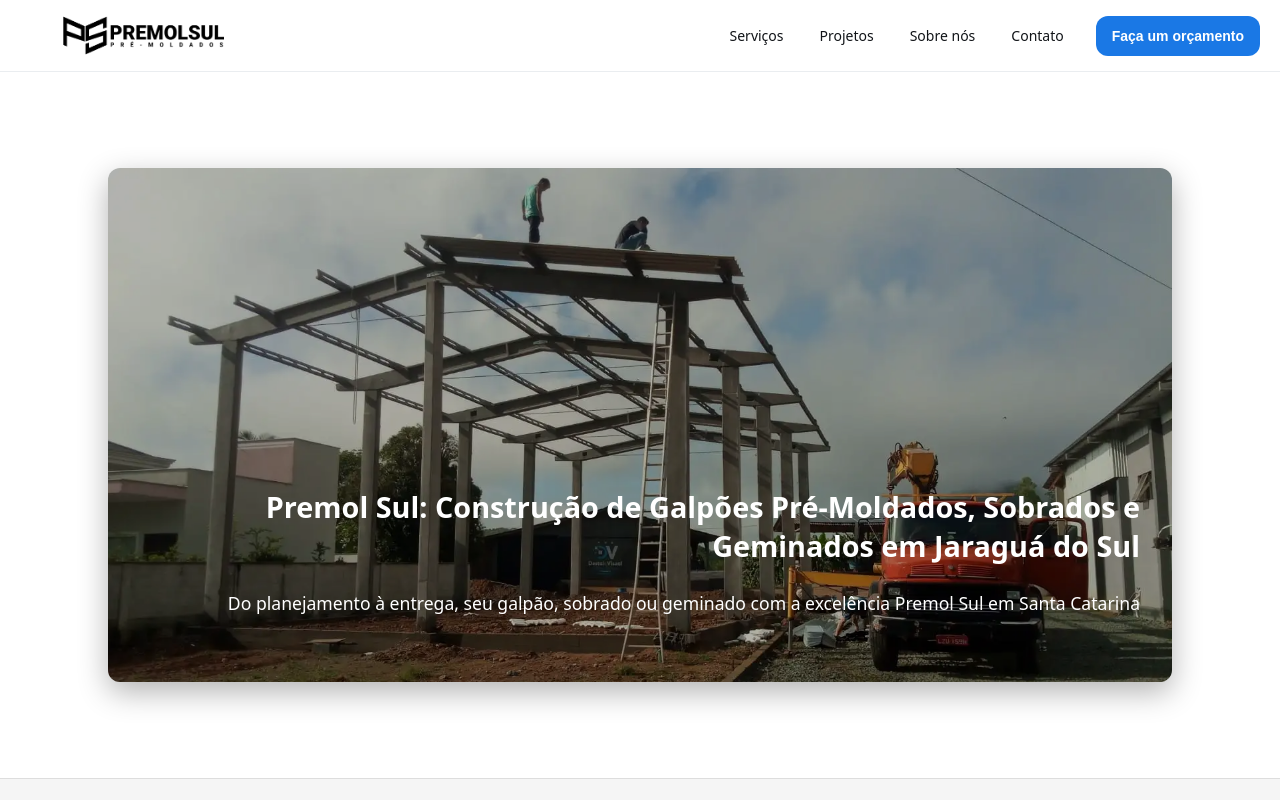
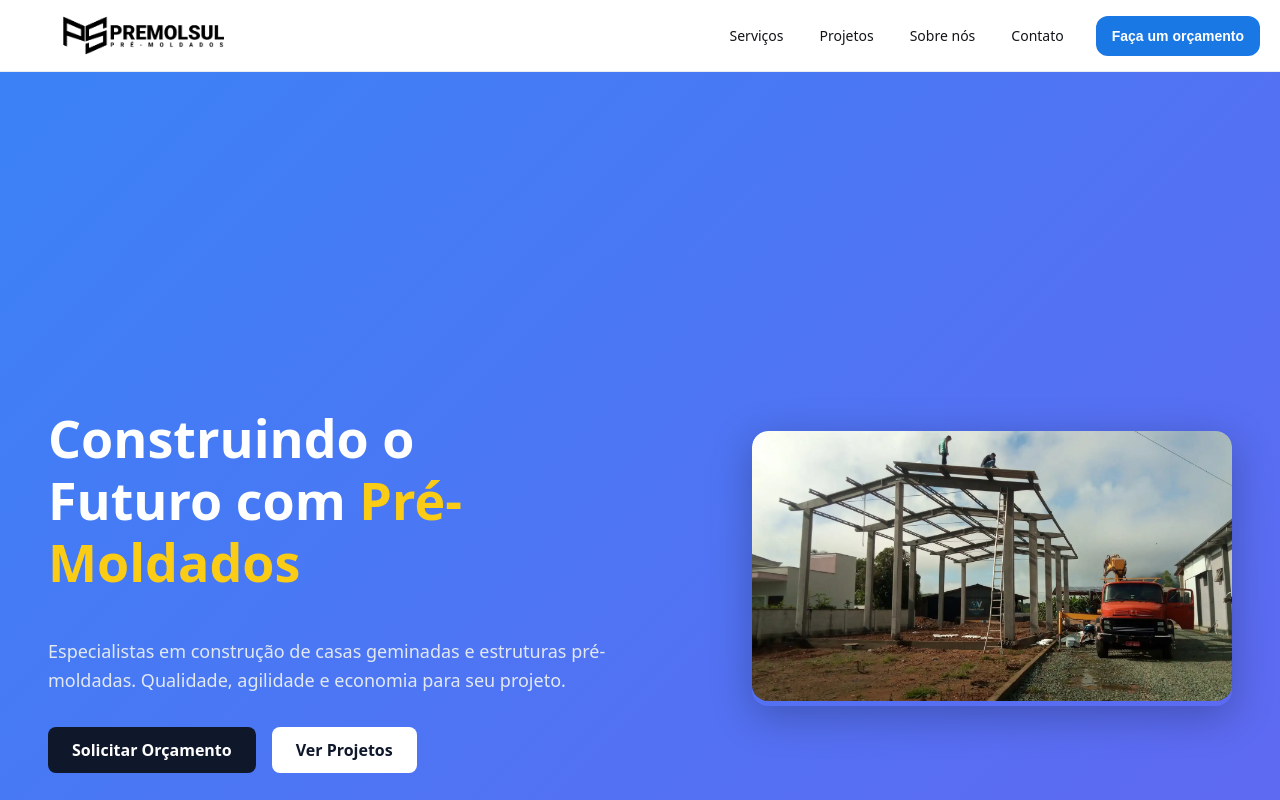
Before and after one commit to Marksouzza1/premosul-site, a Next.js app: page / in a window 1280 px wide. Shown: the top 800 px of the page. Built offline with nearby package versions, Linux system fonts and the light colour scheme.

Commit message:
hero section  update

```diff
--- a/app/components/Header/Header.jsx
+++ b/app/components/Header/Header.jsx
@@ -1,7 +1,10 @@
+'use client'
 import styles from "@/app/components/Header/Header.module.scss";
 import Logo from "@/public/images/Logo-Premolsul.png"
 import Image from "next/image";
+import { useState } from "react";
 export default function Header() {
+    const [isMenuOpen, setIsMenuOpen] = useState(false);
     return (
         <header className={styles.header}>
             <div className={styles.logoContainer}>
@@ -13,6 +16,12 @@
                     alt="Logo premolsul"
                 />
             </div>
+
+            <button
+                className={styles.hamburger}
+                onClick={() => setIsMenuOpen(!isMenuOpen)}
+                aria-label="Abrir menu"
+            >☰</button>
             <div className={styles.navContainer}>
                 <nav className={styles.nav}>
                     <a href="#">Serviços</a>
--- a/app/components/Header/Header.module.scss
+++ b/app/components/Header/Header.module.scss
@@ -59,6 +59,19 @@
     white-space: nowrap;
 }
 
+.hamburger {
+    display: none;
+    background: none;
+    border: none;
+    color: $primary-color;
+}
+
+.showMenu {
+    display: flex !important;
+    flex-direction: column;
+    gap: 1rem;
+}
+
 @media (max-width: 767px) {
     .header {
         padding: 12px 20px;
@@ -78,14 +91,37 @@
     }
 }
 
-@media (min-width: 768px) and (max-width: 1023px) {
+@media (min-width: 400px) and (max-width: 1023px) {
     .header {
-        padding: 12px 30px;
+        flex-direction: column;
+        align-items: center;
+        text-align: center;
+    }
+
+    .logoContainer {
+        justify-content: center;
+        margin-bottom: 0.5rem;
+    }
+
+    .navContainer {
+        display: none;
+        flex-direction: column;
+        gap: 12px;
+        width: 100%;
+        align-items: center;
+    }
+
+    .hamburger {
+        display: block;
+        position: absolute;
+        top: 12px;
+        right: 20px;
     }
 
     .nav {
         gap: 24px;
     }
+
 
     .quoteButton {
         padding: 0 12px;
--- a/app/components/Hero/Hero.module.scss
+++ b/app/components/Hero/Hero.module.scss
@@ -1,86 +1,101 @@
 .hero {
     display: flex;
+    flex-direction: column;
+    align-items: center;
     justify-content: center;
-    align-items: center;
-    position: relative;
-    padding: 6rem 2rem;
-    color: white;
-    position: relative;
+    min-height: 100vh;
+    padding: 4rem 1rem;
+    gap: 2rem;
+    background: linear-gradient(135deg, #3b82f6 0%, #6366f1 100%);
+
+    @media (min-width: 1024px) {
+        flex-direction: row;
+        justify-content: space-between;
+        padding: 6rem 3rem;
+    }
 }
 
-.overlay {
-    background: rgba(0, 0, 0, 0.6);
-    padding: 2rem;
-    border-radius: 12px;
-    max-width: 800px;
-    margin: 0 1.5rem;
-    box-shadow: 0 10px 30px rgba(0, 0, 0, 0.3);
-    position: relative;
-    z-index: 1;
+.content {
+    color: white;
+    max-width: 600px;
+
+    h1 {
+        font-size: 2.25rem;
+        font-weight: 800;
+        line-height: 1.2;
+
+        @media (min-width: 768px) {
+            font-size: 2.75rem;
+        }
+
+        @media (min-width: 1024px) {
+            font-size: 3.25rem;
+        }
+    }
+
+    p {
+        margin-top: 1.5rem;
+        font-size: 1.125rem;
+        line-height: 1.6;
+        color: #e2e8f0;
+    }
+}
+
+.highlight {
+    color: #facc15;
+}
+
+.buttons {
     display: flex;
     flex-direction: column;
-    justify-content: end;
-    background-image: url('/images/hero.webp');
-    background-size: cover;
-    background-repeat: no-repeat;
-    min-height: 450px;
-    min-width: 1000px;
+    gap: 1rem;
+    margin-top: 2rem;
 
-
-    &::before {
-        content: "";
-        position: absolute;
-        top: 0;
-        left: 0;
-        right: 0;
-        bottom: 0;
-        background: rgba(0, 0, 0, 0.3);
-        border-radius: inherit;
-        z-index: 1;
+    @media (min-width: 500px) {
+        flex-direction: row;
     }
-
-    &>* {
-        position: relative;
-        z-index: 2;
-    }
-
 }
 
-.overlay h1 {
-    font-size: 1.8rem;
-    margin-bottom: 0.5rem;
-    text-align: right;
+.primaryButton {
+    background-color: #0f172a;
+    color: white;
+    padding: 0.75rem 1.5rem;
+    font-weight: 600;
+    border-radius: 0.5rem;
+    text-align: center;
+    text-decoration: none;
+    transition: background 0.3s;
+
+    &:hover {
+        background-color: #1e293b;
+    }
 }
 
-.overlay p {
-    font-size: 1.1rem;
-    line-height: 1.6rem;
-    text-align: right;
-    padding-bottom: 1rem;
+.secondaryButton {
+    background-color: white;
+    color: #0f172a;
+    padding: 0.75rem 1.5rem;
+    font-weight: 600;
+    border-radius: 0.5rem;
+    text-align: center;
+    text-decoration: none;
+    transition: background 0.3s;
+
+    &:hover {
+        background-color: #f1f5f9;
+    }
 }
 
-.overlay button {
-    margin-top: 1.5rem;
-    padding: 0.75rem 1.5rem;
-    background-color: #fff;
-    color: #333;
-    border: none;
-    border-radius: 8px;
-    cursor: pointer;
-    font-weight: 600;
+.imageContainer {
+    max-width: 480px;
+    border-radius: 1rem;
+    overflow: hidden;
+    box-shadow: 0 10px 40px rgba(0, 0, 0, 0.25);
 }
 
-@media (min-width: 768px) and (max-width: 1023px) {
-    .overlay {
-        padding: 2rem 2.5 rem;
-        margin: 0 1rem;
-    }
-
-    .overlay h1 {
-        font-size: 2rem;
-    }
-
-    .overlay p {
-        font-size: 1rem;
-    }
+.image {
+    width: 100%;
+    height: auto;
+    object-fit: cover;
+    border-radius: 1rem;
 }
--- a/app/components/Hero/index.jsx
+++ b/app/components/Hero/index.jsx
@@ -1,14 +1,31 @@
-// src/components/Hero/index.jsx
+// src/app/components/Hero/index.jsx
 import styles from './Hero.module.scss';
+import Image from 'next/image';
+import buildingImage from '@/public/images/hero.webp';
+
 export default function Hero() {
     return (
-        <div className='container'>
-            <section className={styles.hero}>
-                <div className={styles.overlay}>
-                    <h1>Premol Sul: Construção de Galpões Pré-Moldados, Sobrados e Geminados em Jaraguá do Sul</h1>
-                    <p> Do planejamento à entrega, seu galpão, sobrado ou geminado com a excelência Premol Sul em Santa Catarina </p>
+        <section className={styles.hero}>
+            <div className={styles.content}>
+                <h1>
+                    Construindo o <br /> Futuro com <span className={styles.highlight}>Pré-Moldados</span>
+                </h1>
+                <p>
+                    Especialistas em construção de casas geminadas e estruturas pré-moldadas. Qualidade, agilidade e economia para seu projeto.
+                </p>
+                <div className={styles.buttons}>
+                    <a href="#contato" className={styles.primaryButton}>Solicitar Orçamento</a>
+                    <a href="#projetos" className={styles.secondaryButton}>Ver Projetos</a>
                 </div>
-            </section>
-        </div>
+            </div>
+            <div className={styles.imageContainer}>
+                <Image
+                    src={buildingImage}
+                    alt="Projeto em construção"
+                    className={styles.image}
+                    placeholder="blur"
+                />
+            </div>
+        </section>
     );
 }
--- a/app/layout.jsx
+++ b/app/layout.jsx
@@ -24,11 +24,11 @@
 export default function RootLayout({ children }) {
   return (
     <html lang="pt-br">
-      <Header />
       <body className={`${geistSans.variable} ${geistMono.variable}`}>
+        <Header />
         {children}
+        <Footer />
       </body>
-      <Footer />
     </html>
   );
 }
--- a/app/styles/global.scss
+++ b/app/styles/global.scss
@@ -22,7 +22,10 @@
     margin: 0 auto;
     padding: 0 1.5rem;
 
-    @media (min-width: 1400px) {
-        padding: 0 2rem;
+    @media (min-width: 400px) {
+
+        .container {
+            padding: 0;
+        }
     }
 }
```
